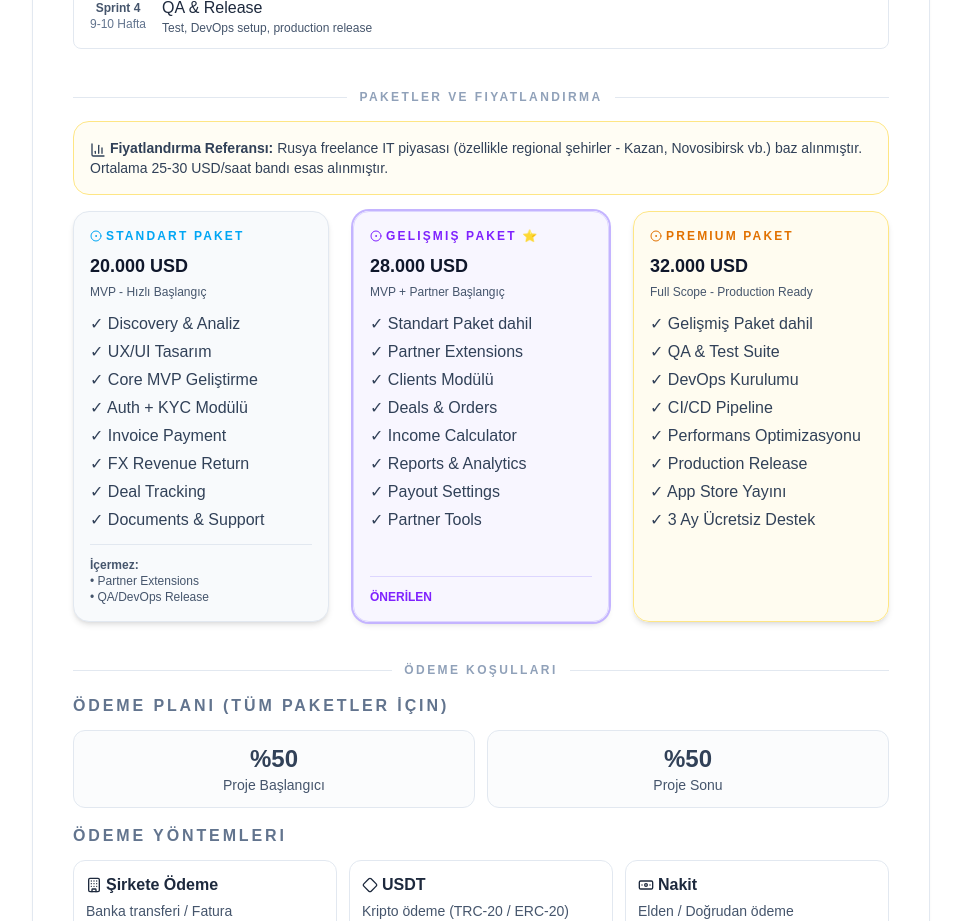
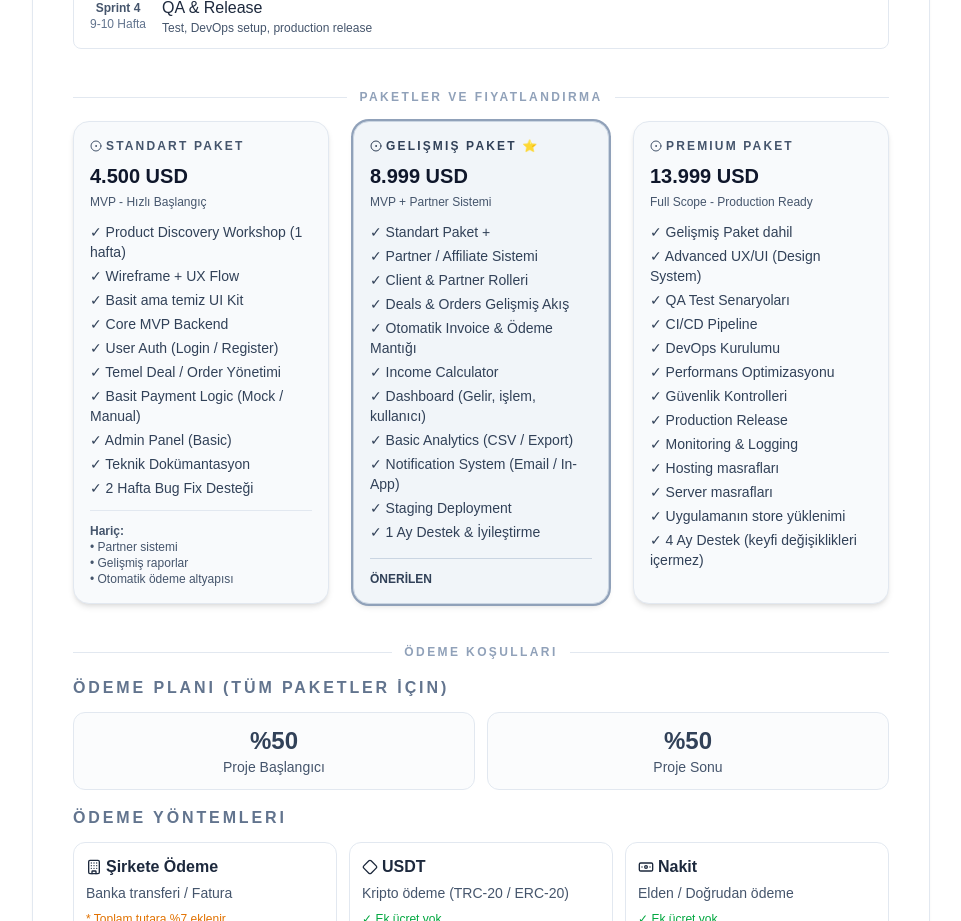
Before and after one commit to vnrnesia/bankbooker-proposal, a Next.js app: page / in a window 1280 px wide. Shown: the part 5080-6001 px from the top of the page, without its empty margins (159-1120 px from the left). Built offline with nearby package versions, Linux system fonts and the light colour scheme.

Commit message:
proposal edit

```diff
--- a/app/page.tsx
+++ b/app/page.tsx
@@ -510,89 +510,92 @@ export default function VVPlatformProposal() {
                             <span className="h-px flex-1 bg-slate-200" />
                         </div>
 
-                        <div className="rounded-2xl border border-amber-200 bg-amber-50/50 p-4 mb-4">
-                            <p className="text-sm text-slate-700">
-                                <strong><BarChart3 className="w-4 h-4 inline" /> Fiyatlandırma Referansı:</strong> Rusya freelance IT piyasası
-                                (özellikle regional şehirler - Kazan, Novosibirsk vb.) baz alınmıştır.
-                                Ortalama 25-30 USD/saat bandı esas alınmıştır.
-                            </p>
-                        </div>
-
                         <div className="grid gap-6 md:grid-cols-3">
                             {/* STANDART */}
                             <div className="flex flex-col rounded-2xl border border-slate-200 bg-slate-50 p-4 shadow-md">
-                                <div className="text-xs font-semibold uppercase tracking-[0.18em] text-sky-500 flex items-center gap-1">
+                                <div className="text-xs font-semibold uppercase tracking-[0.18em] text-slate-600 flex items-center gap-1">
                                     <CircleDot className="w-3 h-3" /> Standart Paket
                                 </div>
-                                <div className="mt-2 text-lg font-semibold text-slate-900">
-                                    20.000 USD
+                                <div className="mt-2 text-xl font-bold text-slate-900">
+                                    4.500 USD
                                 </div>
                                 <p className="mt-1 text-xs text-slate-600">
                                     MVP - Hızlı Başlangıç
                                 </p>
-                                <ul className="mt-3 space-y-1 text-md text-slate-700 flex-1">
-                                    <li>✓ Discovery & Analiz</li>
-                                    <li>✓ UX/UI Tasarım</li>
-                                    <li>✓ Core MVP Geliştirme</li>
-                                    <li>✓ Auth + KYC Modülü</li>
-                                    <li>✓ Invoice Payment</li>
-                                    <li>✓ FX Revenue Return</li>
-                                    <li>✓ Deal Tracking</li>
-                                    <li>✓ Documents & Support</li>
+                                <ul className="mt-3 space-y-1 text-sm text-slate-700 flex-1">
+                                    <li>✓ Product Discovery Workshop (1 hafta)</li>
+                                    <li>✓ Wireframe + UX Flow</li>
+                                    <li>✓ Basit ama temiz UI Kit</li>
+                                    <li>✓ Core MVP Backend</li>
+                                    <li>✓ User Auth (Login / Register)</li>
+                                    <li>✓ Temel Deal / Order Yönetimi</li>
+                                    <li>✓ Basit Payment Logic (Mock / Manual)</li>
+                                    <li>✓ Admin Panel (Basic)</li>
+                                    <li>✓ Teknik Dokümantasyon</li>
+                                    <li>✓ 2 Hafta Bug Fix Desteği</li>
                                 </ul>
                                 <div className="mt-3 border-t border-slate-200 pt-3 text-xs text-slate-600">
-                                    <div className="font-semibold">İçermez:</div>
-                                    <div>• Partner Extensions</div>
-                                    <div>• QA/DevOps Release</div>
+                                    <div className="font-semibold">Hariç:</div>
+                                    <div>• Partner sistemi</div>
+                                    <div>• Gelişmiş raporlar</div>
+                                    <div>• Otomatik ödeme altyapısı</div>
                                 </div>
                             </div>
 
                             {/* GELİŞMİŞ */}
-                            <div className="flex flex-col rounded-2xl border border-violet-200 bg-violet-50/70 p-4 shadow-md ring-2 ring-violet-300">
-                                <div className="text-xs font-semibold uppercase tracking-[0.18em] text-violet-600 flex items-center gap-1">
+                            <div className="flex flex-col rounded-2xl border border-slate-300 bg-slate-100 p-4 shadow-md ring-2 ring-slate-400">
+                                <div className="text-xs font-semibold uppercase tracking-[0.18em] text-slate-700 flex items-center gap-1">
                                     <CircleDot className="w-3 h-3" /> Gelişmiş Paket ⭐
                                 </div>
-                                <div className="mt-2 text-lg font-semibold text-slate-900">
-                                    28.000 USD
+                                <div className="mt-2 text-xl font-bold text-slate-900">
+                                    8.999 USD
                                 </div>
                                 <p className="mt-1 text-xs text-slate-600">
-                                    MVP + Partner Başlangıç
+                                    MVP + Partner Sistemi
                                 </p>
-                                <ul className="mt-3 space-y-1 text-md text-slate-700 flex-1">
-                                    <li>✓ Standart Paket dahil</li>
-                                    <li>✓ Partner Extensions</li>
-                                    <li>✓ Clients Modülü</li>
-                                    <li>✓ Deals & Orders</li>
+                                <ul className="mt-3 space-y-1 text-sm text-slate-700 flex-1">
+                                    <li>✓ Standart Paket +</li>
+                                    <li>✓ Partner / Affiliate Sistemi</li>
+                                    <li>✓ Client & Partner Rolleri</li>
+                                    <li>✓ Deals & Orders Gelişmiş Akış</li>
+                                    <li>✓ Otomatik Invoice & Ödeme Mantığı</li>
                                     <li>✓ Income Calculator</li>
-                                    <li>✓ Reports & Analytics</li>
-                                    <li>✓ Payout Settings</li>
-                                    <li>✓ Partner Tools</li>
+                                    <li>✓ Dashboard (Gelir, işlem, kullanıcı)</li>
+                                    <li>✓ Basic Analytics (CSV / Export)</li>
+                                    <li>✓ Notification System (Email / In-App)</li>
+                                    <li>✓ Staging Deployment</li>
+                                    <li>✓ 1 Ay Destek & İyileştirme</li>
                                 </ul>
-                                <div className="mt-3 border-t border-violet-200 pt-3 text-xs text-slate-600">
-                                    <div className="font-semibold text-violet-600">ÖNERİLEN</div>
+                                <div className="mt-3 border-t border-slate-300 pt-3 text-xs text-slate-600">
+                                    <div className="font-semibold text-slate-700">ÖNERİLEN</div>
                                 </div>
                             </div>
 
                             {/* PREMIUM */}
-                            <div className="flex flex-col rounded-2xl border border-amber-200 bg-amber-50/70 p-4 shadow-md">
-                                <div className="text-xs font-semibold uppercase tracking-[0.18em] text-amber-600 flex items-center gap-1">
+                            <div className="flex flex-col rounded-2xl border border-slate-200 bg-slate-50 p-4 shadow-md">
+                                <div className="text-xs font-semibold uppercase tracking-[0.18em] text-slate-600 flex items-center gap-1">
                                     <CircleDot className="w-3 h-3" /> Premium Paket
                                 </div>
-                                <div className="mt-2 text-lg font-semibold text-slate-900">
-                                    32.000 USD
+                                <div className="mt-2 text-xl font-bold text-slate-900">
+                                    13.999 USD
                                 </div>
                                 <p className="mt-1 text-xs text-slate-600">
                                     Full Scope - Production Ready
                                 </p>
-                                <ul className="mt-3 space-y-1 text-md text-slate-700 flex-1">
+                                <ul className="mt-3 space-y-1 text-sm text-slate-700 flex-1">
                                     <li>✓ Gelişmiş Paket dahil</li>
-                                    <li>✓ QA & Test Suite</li>
+                                    <li>✓ Advanced UX/UI (Design System)</li>
+                                    <li>✓ QA Test Senaryoları</li>
+                                    <li>✓ CI/CD Pipeline</li>
                                     <li>✓ DevOps Kurulumu</li>
-                                    <li>✓ CI/CD Pipeline</li>
                                     <li>✓ Performans Optimizasyonu</li>
+                                    <li>✓ Güvenlik Kontrolleri</li>
                                     <li>✓ Production Release</li>
-                                    <li>✓ App Store Yayını</li>
-                                    <li>✓ 3 Ay Ücretsiz Destek</li>
+                                    <li>✓ Monitoring & Logging</li>
+                                    <li>✓ Hosting masrafları</li>
+                                    <li>✓ Server masrafları</li>
+                                    <li>✓ Uygulamanın store yüklenimi</li>
+                                    <li>✓ 4 Ay Destek (keyfi değişiklikleri içermez)</li>
                                 </ul>
                             </div>
                         </div>
```
